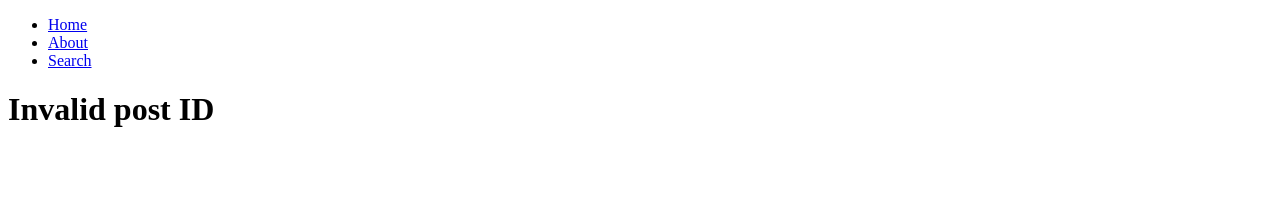
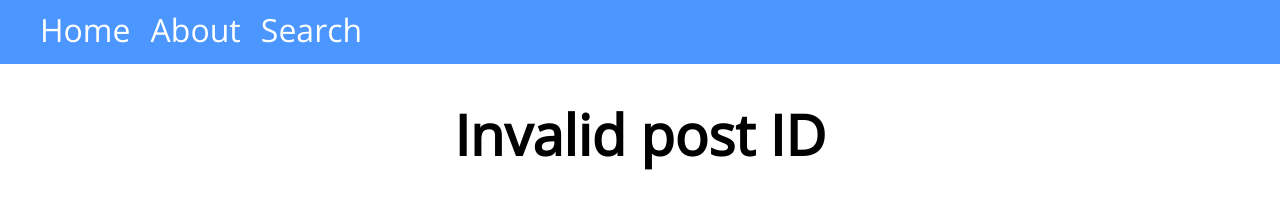
Before and after one commit to apple502j/scratchforums, a plain HTML site: page post.html in a window 1280 px wide. Drawn offline with nearby package versions, Linux system fonts and the light colour scheme; the site is published under a folder, as on GitHub Pages, so addresses that start at the root find nothing.

Commit message:
fix stylesheet url

```diff
--- a/post.html
+++ b/post.html
@@ -6,7 +6,7 @@
         <link href="https://fonts.googleapis.com/css?family=Open+Sans" rel="stylesheet">
         <meta name="viewport" content="width=device-width, initial-scale=1.0">
         <script src="./js/post.html.js" type="module"></script>
-        <link rel="stylesheet" href="/scratch.css">
+        <link rel="stylesheet" href="./scratch.css">
     </head>
     <body>
         <nav class="navbar">
```
Also changed, not shown: search.html (+1 -1 lines), sresult.html (+1 -1 lines), topic.html (+1 -1 lines), user.html (+1 -1 lines).
